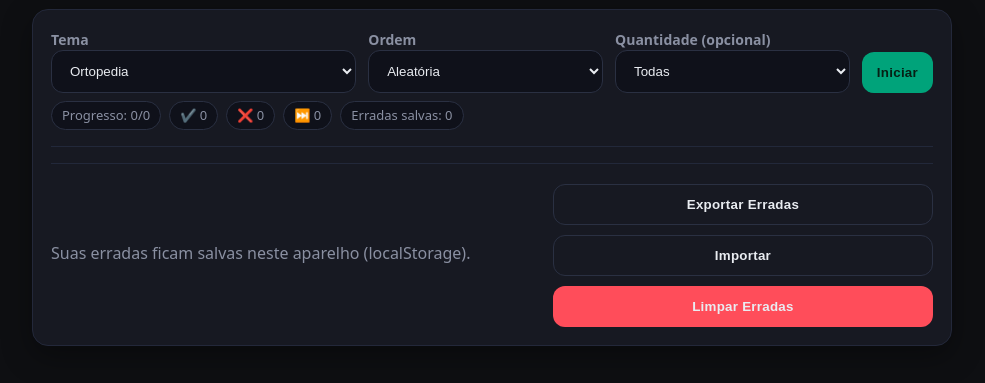
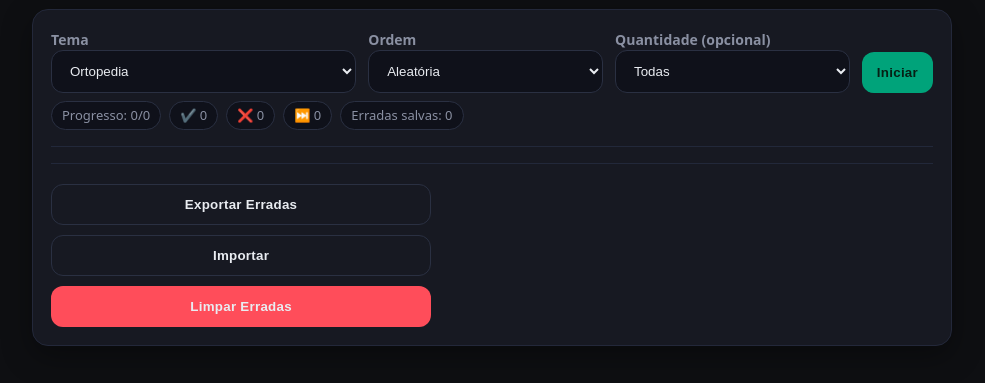
Before and after one commit to perronegiulia/fossumQuiz, a plain HTML site: page index.html in a window 1280 px wide. Shown: the part 102-485 px from the top of the page, without its empty margins (148-1133 px from the left). Drawn offline with Linux system fonts and the light colour scheme.

Commit message:
Remove erradas message

```diff
--- a/index.html
+++ b/index.html
@@ -163,7 +163,6 @@
       <div class="divider"></div>
 
       <div class="actions" style="justify-content:space-between; align-items:center">
-        <span class="muted" id="persistInfo">Suas erradas ficam salvas neste aparelho (localStorage).</span>
         <div class="actions">
           <button id="exportWrong" class="ghost">Exportar Erradas</button>
           <button id="importWrong" class="ghost">Importar</button>
```
